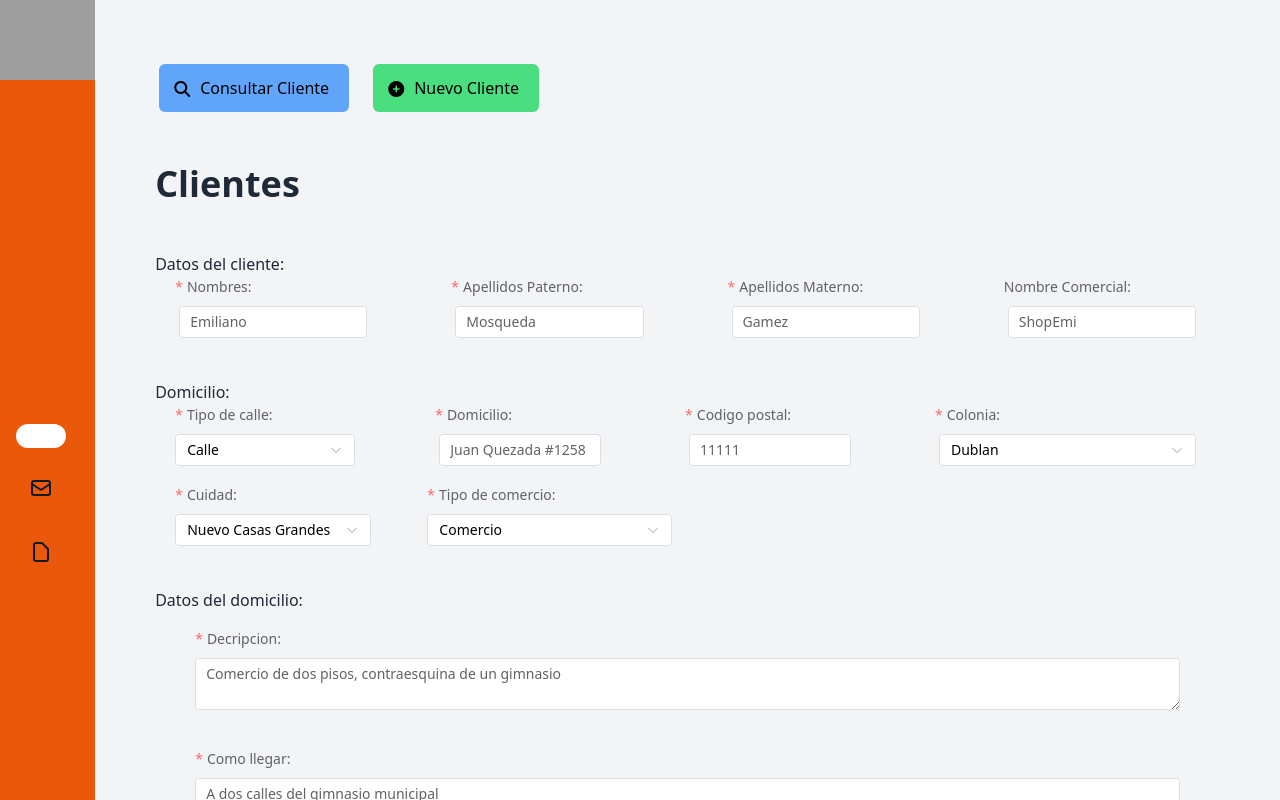
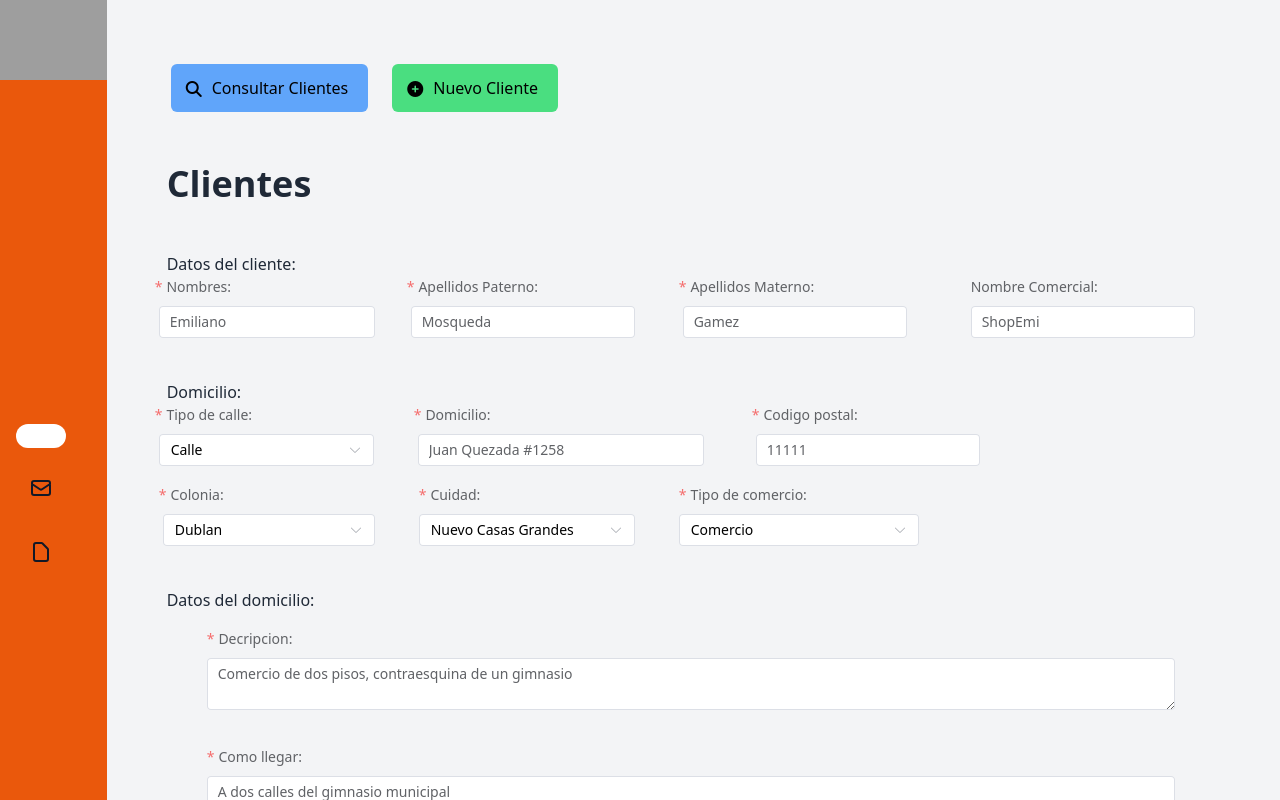
Before and after one commit to DarkghostByte/Fumikiller, a Vue app in the folder fumi/: page /admin/clients/add-clients in a window 1280 px wide. Shown: the top 800 px of the page. Built offline with nearby package versions, Linux system fonts and the light colour scheme.

Commit message:
Acomodar en clients add y notas

```diff
--- a/fumi/src/views/admin/clients/AdminAddClientsComponent.vue
+++ b/fumi/src/views/admin/clients/AdminAddClientsComponent.vue
@@ -10,7 +10,7 @@
           style="color:black">
             <i class="fa fa-search" aria-hidden="true" style="margin-top: 5px;
             margin-left: -5px; margin-right:10px;"></i>
-            Consultar Cliente
+            Consultar Clientes
           </router-link>
 
           <router-link to="/admin/clients/add-clients" class="inline-flex px-5 py-3 text-white bg-green-400 hover:bg-green-600 focus:bg-green-700 rounded-md ml-6 mb-3" style="color:black">
@@ -49,20 +49,20 @@
             -->
             <p class="px-5">Datos del cliente:</p>
             <div class="flex">
-              <el-form-item prop="name" label="Nombres:" class="px-10">
+              <el-form-item prop="name" label="Nombres:" class="px-2" style="width: 240px;">
                 <el-input v-model="form1.name" class="px-1"
                 placeholder="Ingresa sus nombres"/>
               </el-form-item>
-              <el-form-item prop="lastname1" label="Apellidos Paterno:" class="px-10">
+              <el-form-item prop="lastname1" label="Apellidos Paterno:" class="px-5">
                 <el-input v-model="form1.lastname1" class="px-1"
                 placeholder="Ingresa su apellido paterno"/>
               </el-form-item>
-              <el-form-item prop="lastname2" label="Apellidos Materno:" class="px-10">
+              <el-form-item prop="lastname2" label="Apellidos Materno:" class="px-5">
                 <el-input v-model="form1.lastname2" class="px-1"
                 placeholder="Ingresa su apellido materno"/>
               </el-form-item>
               <el-form-item prop="tradename" label="Nombre Comercial:" class="px-10">
-                <el-input v-model="form1.tradename" class="px-1"
+                <el-input v-model="form1.tradename" class=""
                 placeholder="Ingresa el nombre del comercio"/>
               </el-form-item>
             </div>
@@ -79,30 +79,25 @@
             </div>
             -->
             <div class="flex">
-              <el-form-item prop="street" label="Tipo de calle:" class="px-10">
-                <el-select v-model="form1.street" placeholder="Tipo de calle" class="w-20" style="width: 180px;">
+              <el-form-item prop="street" label="Tipo de calle:" class="px-2">
+                <el-select v-model="form1.street" placeholder="Tipo de calle" class=" px-1" style="width: 223px;">
                   <el-option label="Av." value="Av." />
                   <el-option label="Calle" value="Calle" />
                   <el-option label="Callejón" value="Callejon" />
                 </el-select>
               </el-form-item>
 
-              <el-form-item prop="home" label="Domicilio:" class="px-10">
+              <el-form-item prop="home" label="Domicilio:" class=" px-7" style="width: 350px;" >
                 <el-input v-model="form1.home" class="px-1"
                 placeholder="Ingresa el domicilio"/>
               </el-form-item>
 
-              <el-form-item prop="cp" label="Codigo postal:" class="px-10">
+              <el-form-item prop="cp" label="Codigo postal:" class="px-4">
                 <el-input v-model="form1.cp" class="px-1"
                 placeholder="Ingresa el codigo postal"/>
               </el-form-item>
 
-              <el-form-item prop="cologne" label="Colonia:" class="px-10">
-                <el-select v-model="form1.cologne" placeholder="Selecciona la  colonia" class="px-1" style="width: 265px;" >
-                  <el-option label="Primera de mayo" value="primerademayo" />
-                  <el-option label="Madero" value="madero" />
-                </el-select>
-              </el-form-item>
+
             </div>
 
             <!-- Tercera Fila -->
@@ -113,7 +108,13 @@
             </div>
             -->
             <div class="flex">
-              <el-form-item prop="city" label="Cuidad:" class="px-10" style="width: 25%">
+              <el-form-item prop="cologne" label="Colonia:" class="px-3">
+                <el-select v-model="form1.cologne" placeholder="Selecciona la  colonia" class="px-1" style="width: 220px;" >
+                  <el-option label="Primera de mayo" value="primerademayo" />
+                  <el-option label="Madero" value="madero" />
+                </el-select>
+              </el-form-item>
+              <el-form-item prop="city" label="Cuidad:" class="px-7" style="width: 25%">
                 <el-select v-model="form1.city" placeholder="Selecciona la cuidad">
                   <el-option label="Nuevo Casas Grandes" value="ncg" />
                   <el-option label="Casas Grandes" value="cg" />
@@ -131,8 +132,8 @@
             <div class="px-5" >
               <br>
               <p>Datos del domicilio:</p>
-              <el-form-item prop="description" label="Decripcion:"  class="pt-4 px-10" >
-                <el-input v-model="form1.description" type="textarea"
+              <el-form-item prop="description" label="Decripcion:"  class="pt-4 px-10"  >
+                <el-input v-model="form1.description" type="textarea" style="height:50px;"
                 placeholder="Agrega una descripcion"/>
               </el-form-item>
               <el-form-item prop="how_to_get" label="Como llegar:" class="pt-5 px-10" >
@@ -176,13 +177,13 @@
                   <el-option label="Barda" value="barda" />
                 </el-select>
               </el-form-item>
-              <el-form-item prop="specify" label="Especificar:" class="px-10">
+              <el-form-item prop="specify" label="Especificar:" class="px-16">
                 <el-input v-model="form1.specify"
                 placeholder="Especificar"/>
               </el-form-item>
             </div>
 
-            <div style="color:white; display:flex; justify-content: center;" >
+            <div style="color:white; display:flex; justify-content: center; transition:10s;" >
               <router-link to="/admin/clients">
                 <el-button @click="submitForm(formRef)"
                 class="w-40 h-16 mt-5"
--- a/fumi/src/views/admin/layouts/AdminAsideComponent.vue
+++ b/fumi/src/views/admin/layouts/AdminAsideComponent.vue
@@ -86,7 +86,6 @@ nav{
   justify-content: end;
   width: 50px;
   font-size: 0px;
-
 }
 nav.span{
   margin-left: 15px;
```
Also changed, not shown: 1 other file (tests, documents, lock files or other folders).
